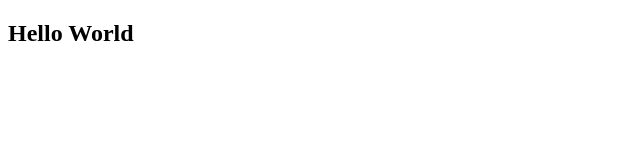
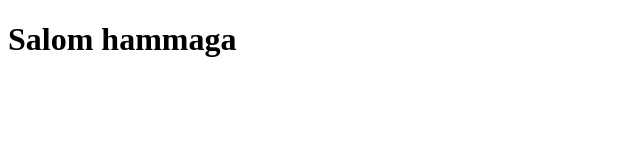
Before and after one commit to valeeyev/callan, a plain HTML site: page index.html in a window 1280 px wide. Shown: the whole page, without its empty margins (0-640 px from the left). Drawn offline with Linux system fonts and the light colour scheme.

Commit message:
Add new folder/file or modify HTML code

```diff
--- a/index.html
+++ b/index.html
@@ -6,6 +6,6 @@
     <title>Callan</title>
   </head>
   <body>
-    <h2>Hello World</h2>
+    <h1>Salom hammaga</h1>
   </body>
 </html>
```
